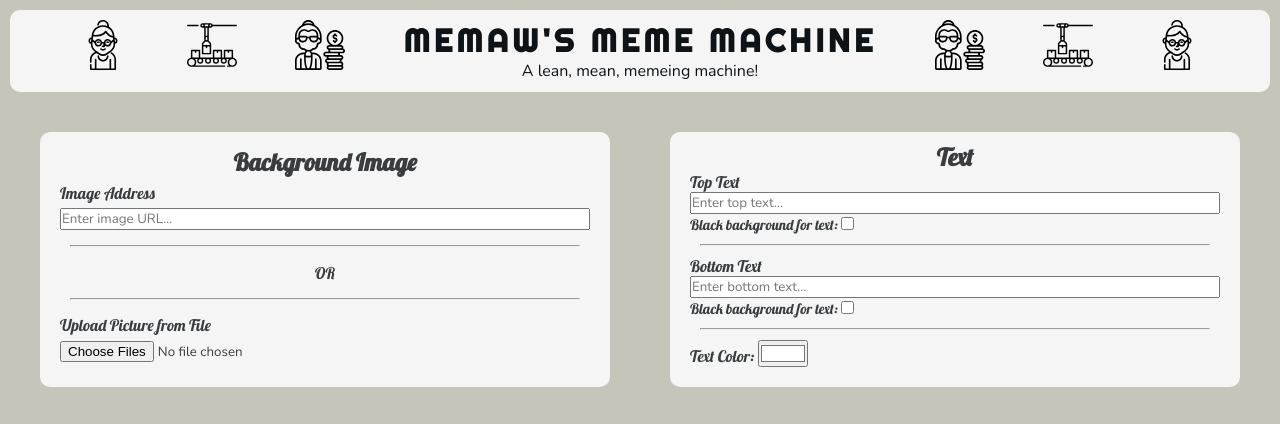
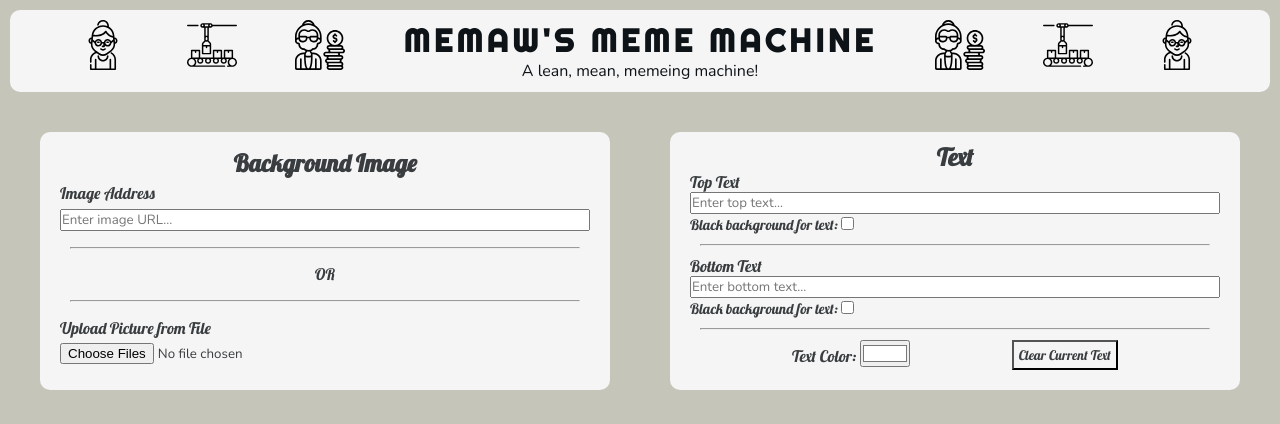
Before and after one commit to jvendettuoli/MemeMachine, a plain HTML site: page index.html in a window 1280 px wide. Shown: the top 424 px of the page. Drawn offline with nearby package versions, Linux system fonts and the light colour scheme.

Commit message:
Added clear text button

```diff
--- a/app.js
+++ b/app.js
@@ -13,7 +13,7 @@ Requirements:
 -Save saved memes to localStorage - remove if deleted
 -Add clear all to saved memes
 -Clean up text input styling
--Figure out image scaling and saving image to preserve text location before putting in savedMemeContainer
+-Figure out image scaling and saving image to preserve text location before putting in savedMemeContainer (Canvas seems necessary)
 -Add ability to remove the text currently present on the working meme
 
 */
@@ -38,6 +38,7 @@ const fontColor = document.querySelector('#color-input');
 const topTextBg = document.querySelector('#top-bg-input');
 const botTextBg = document.querySelector('#bottom-bg-input');
 const imgUpload = document.querySelector('#upload-file');
+const clearTextBtn = document.querySelector('#clear-text-btn');
 
 //Add Event listeners
 //Create meme button gathers necessary values for displaying meme in working container
@@ -58,6 +59,13 @@ createBtn.addEventListener('click', (e) => {
 //Listener on Save Meme button
 saveBtn.addEventListener('click', () => {
 	saveMeme();
+});
+
+//Listern on clear current text button to clear any text on working meme
+clearTextBtn.addEventListener('click', (e) => {
+	e.preventDefault();
+	memeTopText.innerText = '';
+	memeBotText.innerText = '';
 });
 
 //Uses submitted arguments to create new meme in the working meme container. Will use new info, or retain old values if there is nothing in the input fields
--- a/index.html
+++ b/index.html
@@ -52,10 +52,14 @@
                 </div>
                 <hr>
 
-                <div>
-                <label for="color-input">Text Color: </label>
-                <input id="color-input" type="color" value="#ffffff">
-            </div>
+                <div id="text-clear-container">
+                    <div>
+                        <label for="color-input">Text Color: </label>
+                        <input id="color-input" type="color" value="#ffffff">
+                    </div>
+                    <button id="clear-text-btn">Clear Current Text</button>
+
+                </div>
             </div>
         </form>
     </div>
--- a/styles.css
+++ b/styles.css
@@ -89,6 +89,26 @@ span {
 	margin: 30px;
 	padding: 20px;
 	padding-top: 10px;
+}
+
+#text-clear-container {
+	display: flex;
+	justify-content: space-evenly;
+}
+
+#clear-text-btn {
+	background-color: whitesmoke;
+	color: #393d3f;
+	font-family: 'Lobster', cursive;
+	padding: 5px;
+	transition: 150ms;
+}
+#clear-text-btn:hover {
+	cursor: pointer;
+	background-color: #39304a;
+	border: outset 2px #39304a;
+	color: white;
+	transition: 150ms;
 }
 
 #create-btn-container {
```
Also changed, not shown: memaws/dancing-cat.jpg (deleted), memaws/funny-dancing-cats-fb3-png__700.jpg (deleted), memaws/grandma (1).svg (deleted), memaws/grandmother.svg (deleted), memaws/people (1).svg (deleted), memaws/people(2).svg (deleted), memaws/slot-machine.svg (deleted).
